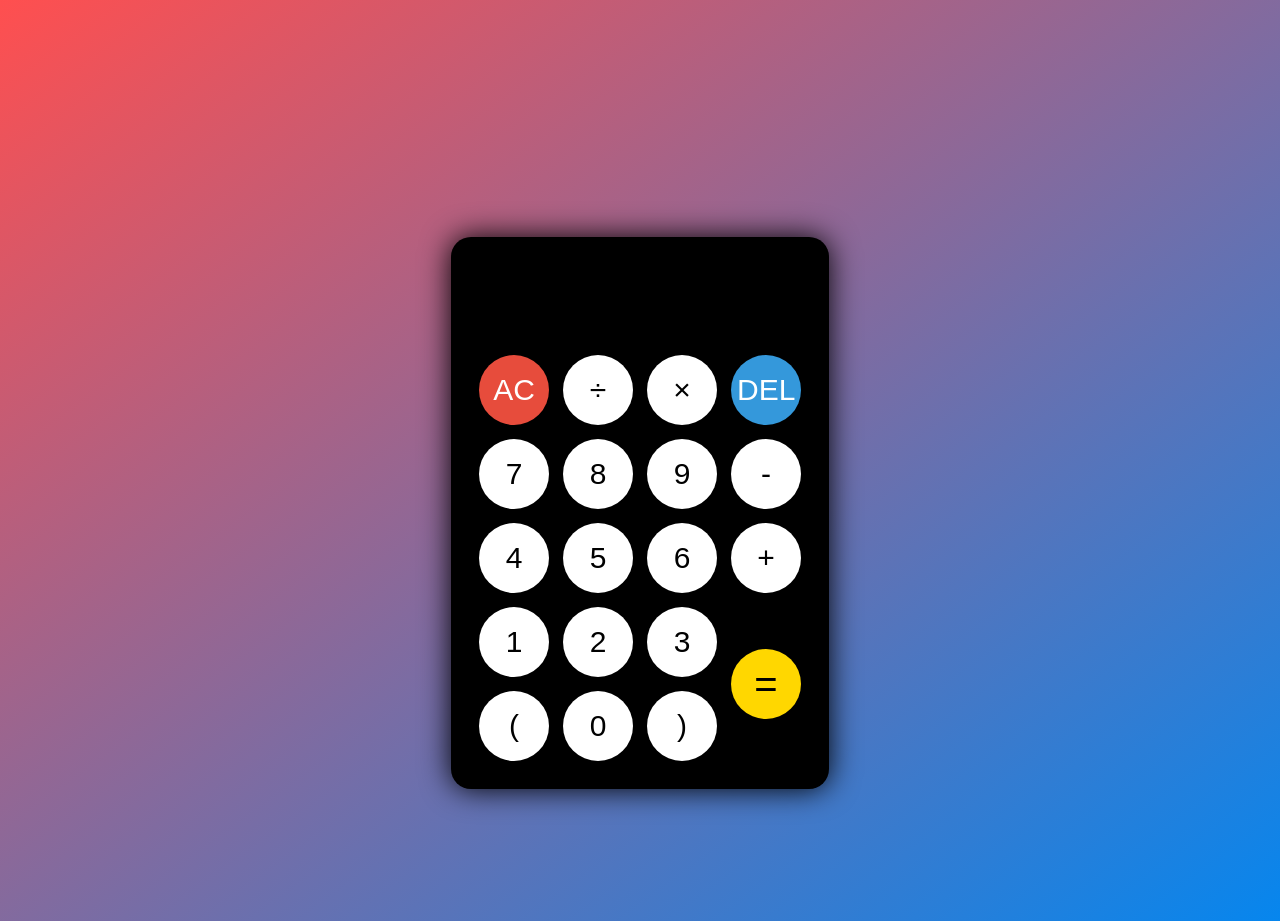
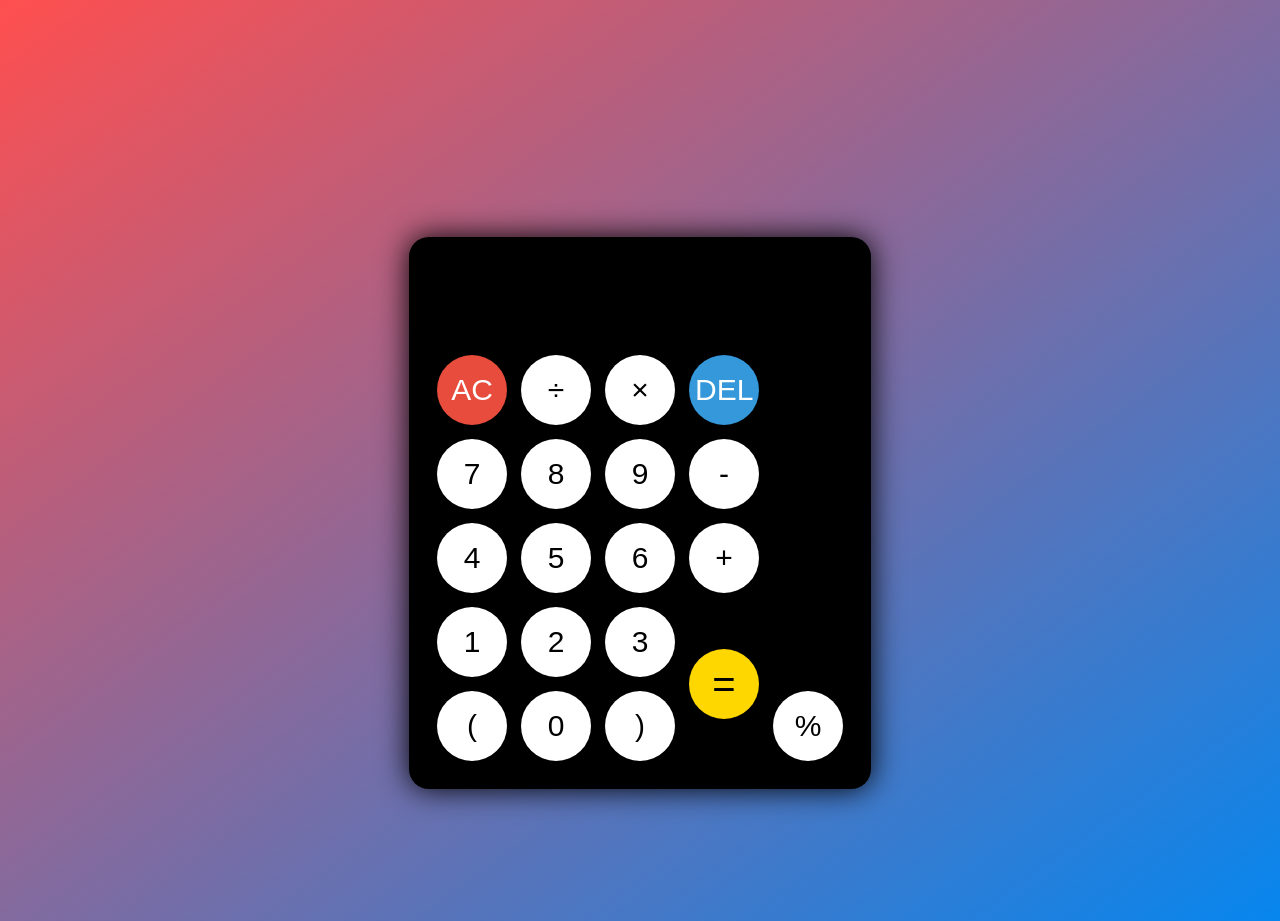
Before and after one commit to SoupayanGhosh/SIMPLE-CALCULATOR, a plain HTML site: page index.html in a window 1280 px wide. Drawn offline with Linux system fonts and the light colour scheme.

Commit message:
index.html

```diff
--- a/index.html
+++ b/index.html
@@ -49,6 +49,7 @@
                         <td><button class="btn-operator" id="(">(</button></td>
                         <td><button class="btn-number" id="0">0</button></td>
                         <td><button class="btn-operator" id=")">)</button></td>
+                         <td><button class="btn-operator" id="%">%</button></td>
                     </tr>
                 </table>
             </div>
```
